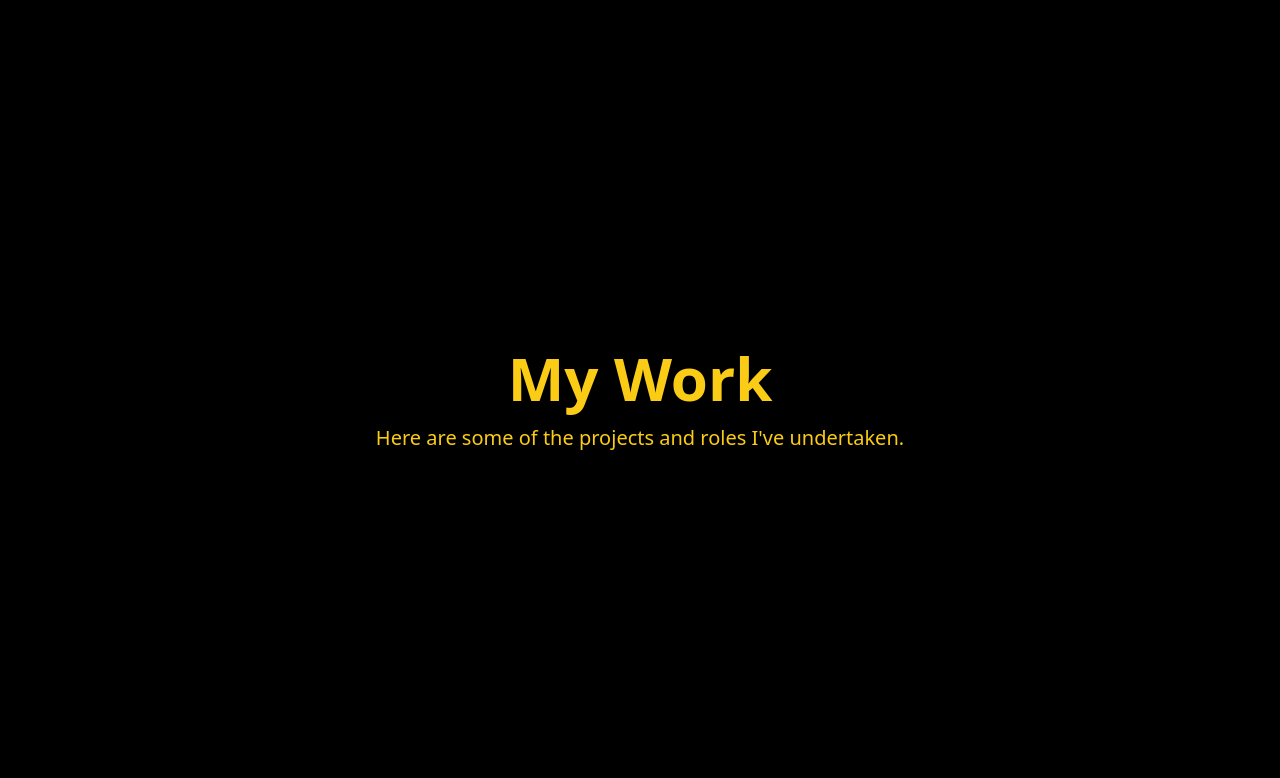
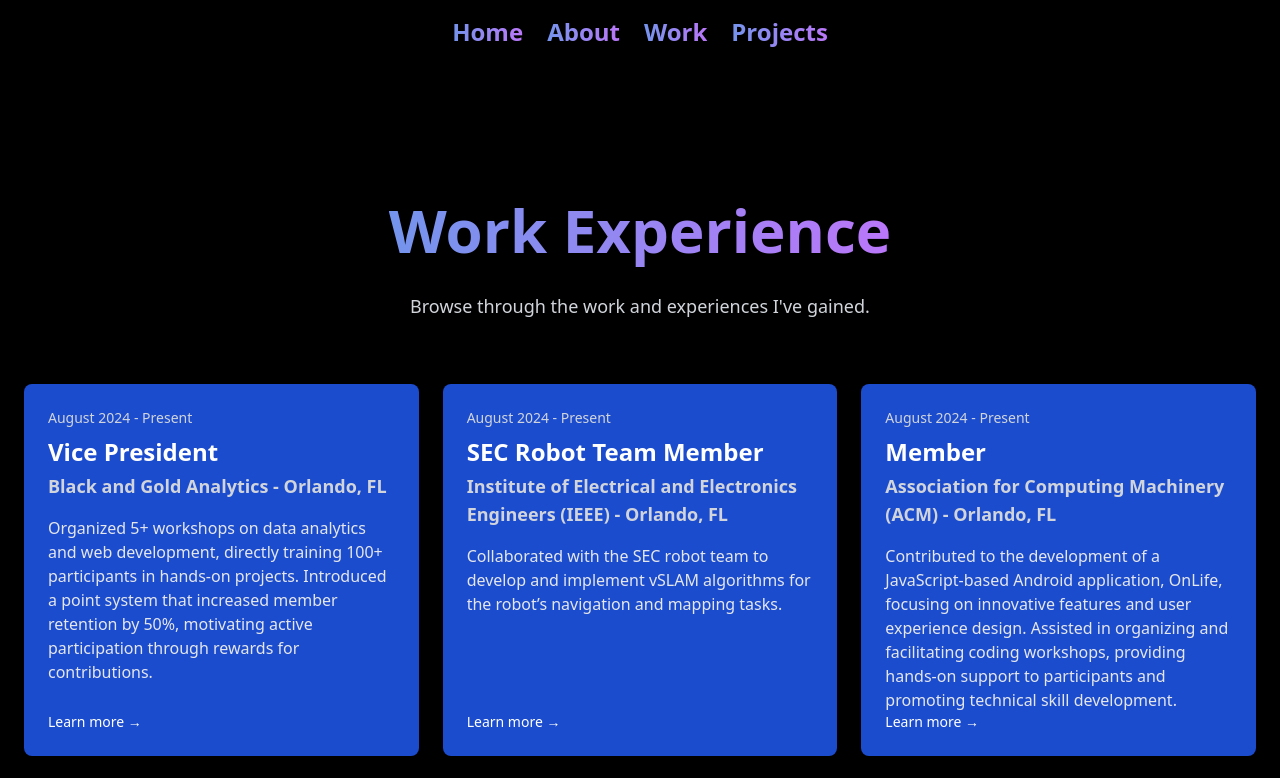
Before and after one commit to Sahif05/Moodsic-sahif, a React (Create React App) app: page /work in a window 1280 px wide. Shown: the top 778 px of the page. Built offline with nearby package versions, Linux system fonts and the light colour scheme.

Commit message:
done lol

```diff
--- a/src/pages/About.tsx
+++ b/src/pages/About.tsx
@@ -135,8 +135,7 @@ const About: React.FC = () => {
             and Python from Microsoft and hold a CompTIA IT Certification.
           </p>
           <p className="text-lg md:text-xl animate-fadeIn">
-            Other than this academic engagement, I am also serving as Workshop
-            Director and Competition Coordinator at Black and Gold Analytics, where
+            Other than this academic engagement, I am also serving as a Vice President, where
             I have organized more than 5 workshops in data analytics and web
             development, directly training over 100 participants in hands-on
             projects. I have also coordinated 3+ competitions with 50+ participants
--- a/src/pages/Work.tsx
+++ b/src/pages/Work.tsx
@@ -1,10 +1,124 @@
-import React from 'react';
+import React, { useState } from "react";
+import { Link } from "react-router-dom";
 
 const Work: React.FC = () => {
+  const [experiences, setExperiences] = useState([
+    {
+      id: 1,
+      title: "Vice President",
+      company: "Black and Gold Analytics",
+      location: "Orlando, FL",
+      date: "August 2024 - Present",
+      description:
+        "Organized 5+ workshops on data analytics and web development, directly training 100+ participants in hands-on projects. Introduced a point system that increased member retention by 50%, motivating active participation through rewards for contributions.",
+      url: "https://knightconnect.campuslabs.com/engage/organization/na--coming-soon", // Replace with your actual URL if available
+    },
+    {
+      id: 2,
+      title: "SEC Robot Team Member",
+      company: "Institute of Electrical and Electronics Engineers (IEEE)",
+      location: "Orlando, FL",
+      date: "August 2024 - Present",
+      description:
+        "Collaborated with the SEC robot team to develop and implement vSLAM algorithms for the robot’s navigation and mapping tasks.",
+      url: "https://www.ieee.org", // Replace with your actual URL if available
+    },
+    {
+      id: 3,
+      title: "Member",
+      company: "Association for Computing Machinery (ACM)",
+      location: "Orlando, FL",
+      date: "August 2024 - Present",
+      description:
+        "Contributed to the development of a JavaScript-based Android application, OnLife, focusing on innovative features and user experience design. Assisted in organizing and facilitating coding workshops, providing hands-on support to participants and promoting technical skill development.",
+      url: "https://www.acm.org", // Replace with your actual URL if available
+    },
+    {
+      id: 4,
+      title: "Center Assistant",
+      company: "Kumon",
+      location: "Jacksonville, FL",
+      date: "August 2020 - May 2024",
+      description:
+        "Monitored students’ progress by inputting scores from Kumon homework into the CMS system, which assigned further work based on achieved scores. Tutored over 20 students in advanced math and grammar, leading to a 30% improvement in test scores over 6 months.",
+      url: "https://www.kumon.com", // Replace with your actual URL if available
+    },
+    {
+      id: 5,
+      title: "Data Science and Machine Learning Intern",
+      company: "NLP Logix",
+      location: "Jacksonville, FL",
+      date: "June 2023 - August 2023",
+      description:
+        "Produced data visualizations by analyzing NFL Play-by-Play dataset (2001–2021). Used Tableau to identify trends within data and establish relationships through interactive dashboards. Developed a machine learning algorithm in Python using Random Forest Classifier learning models to create a predictive model for play type based on analytic parameters.",
+      url: "https://www.nlp-logix.com", // Replace with your actual URL if available
+    },
+  ]);
+
   return (
-    <div className="flex flex-col items-center justify-center h-screen bg-black text-yellow-400">
-      <h1 className="text-4xl md:text-6xl font-bold">My Work</h1>
-      <p className="mt-4 text-xl">Here are some of the projects and roles I've undertaken.</p>
+    <div className="relative z-10 flex flex-col items-center justify-center min-h-screen px-6 space-y-16 pt-20 md:pt-28 animate-fadeIn">
+      {/* Navbar */}
+      <div className="absolute top-4 flex justify-center w-full space-x-6">
+        <Link
+          to="/"
+          className="text-2xl font-semibold transform transition-transform hover:scale-110 text-transparent bg-clip-text bg-gradient-to-r from-[#7494EC] to-[#BA77F9] hover:from-[#7494EC] hover:to-[#BA77F9]"
+        >
+          Home
+        </Link>
+        <Link
+          to="/about"
+          className="text-2xl font-semibold transform transition-transform hover:scale-110 text-transparent bg-clip-text bg-gradient-to-r from-[#7494EC] to-[#BA77F9] hover:from-[#7494EC] hover:to-[#BA77F9]"
+        >
+          About
+        </Link>
+        <Link
+          to="/work"
+          className="text-2xl font-semibold transform transition-transform hover:scale-110 text-transparent bg-clip-text bg-gradient-to-r from-[#7494EC] to-[#BA77F9] hover:from-[#7494EC] hover:to-[#BA77F9]"
+        >
+          Work
+        </Link>
+        <Link
+          to="/projects"
+          className="text-2xl font-semibold transform transition-transform hover:scale-110 text-transparent bg-clip-text bg-gradient-to-r from-[#7494EC] to-[#BA77F9] hover:from-[#7494EC] hover:to-[#BA77F9]"
+        >
+          Projects
+        </Link>
+      </div>
+
+      {/* Work Experience Section */}
+      <div className="text-center mb-8">
+        <h1 className="text-4xl md:text-6xl font-bold text-transparent bg-clip-text bg-gradient-to-r from-[#7494EC] to-[#BA77F9] leading-[1.2] py-6">
+          Work Experience
+        </h1>
+        <p className="text-lg mt-2 text-gray-300">Browse through the work and experiences I've gained.</p>
+      </div>
+
+      <div className="grid grid-cols-1 sm:grid-cols-2 lg:grid-cols-3 gap-6 max-w-7xl mx-auto">
+        {experiences.map((experience) => (
+          <a
+            key={experience.id}
+            href={experience.url}
+            target="_blank"
+            rel="noopener noreferrer"
+            className="bg-[#1C4CCE] hover:bg-[#1C4CCE] rounded-lg shadow-lg p-6 flex flex-col hover:scale-105 transition-transform duration-200"
+          >
+            <span className="text-gray-300 text-sm">{experience.date}</span>
+            <h2 className="text-2xl font-bold mt-2 text-white">{experience.title}</h2>
+            <h3 className="text-lg font-semibold mt-1 text-gray-300">{experience.company} - {experience.location}</h3>
+            <p className="mt-4 text-gray-200">{experience.description}</p>
+            <div className="mt-auto flex justify-between items-center text-sm text-gray-300">
+              <span className="text-white hover:underline">Learn more →</span>
+            </div>
+          </a>
+        ))}
+      </div>
+
+      {/* Footer */}
+      <footer className="relative z-10 mt-24 text-gray-500 text-center pb-12 animate-fadeIn">
+        <p className="text-sm">
+          © {new Date().getFullYear()} Aamogh Sawant. Built with passion and purpose.
+        </p>
+      </footer>
     </div>
   );
 };
```
